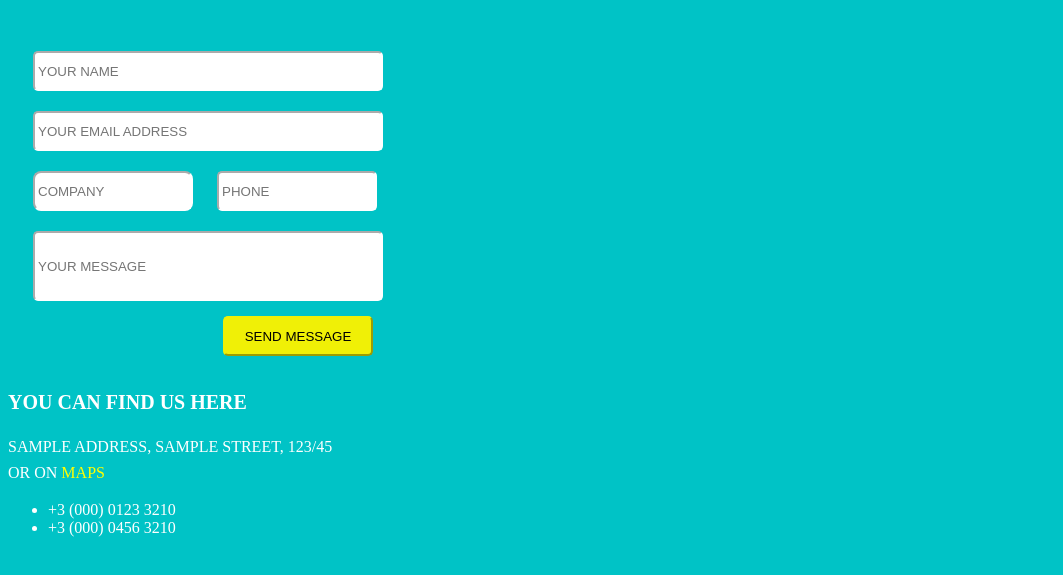
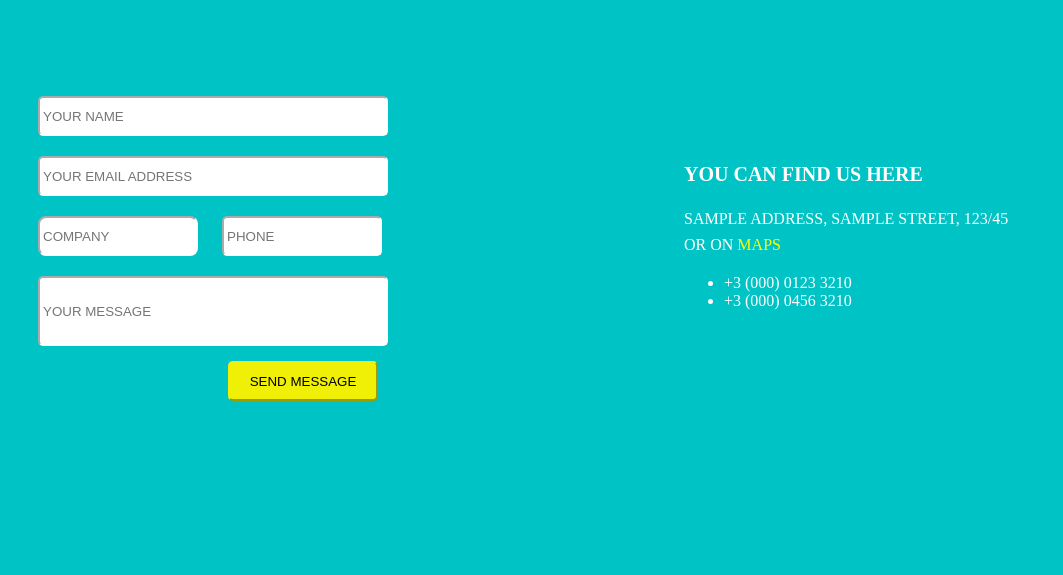
Before and after one commit to habibaihab/Nti-tasks, a plain HTML site: page contact_form.html in a window 1280 px wide. Shown: the part 143-718 px from the top of the page, without its empty margins (0-1063 px from the left). Drawn offline with Linux system fonts and the light colour scheme.

Commit message:
update the info

```diff
--- a/style.css
+++ b/style.css
@@ -10,10 +10,11 @@ body{
     background-color:#00c3c6;
 }
 .contact-form{
-    margin-bottom: 10px;
-    padding: 15px;
+    margin-top: 40px;
+    padding: 20px;
+    width: 40%;
+    display: inline-block;
     width: 50%;
-
 }
 .contact-form input{
     margin: 10px;
@@ -24,7 +25,7 @@ body{
     border-color: white;
 }
 #company{
-    width: 150px;        /* Extra padding for the company field */
+    width: 150px;
     border-radius: 8px;
 
 }
@@ -46,9 +47,14 @@ body{
     border-radius: 5px;
     border-color:rgb(240, 240, 6);
 }
+.info{
+    display: inline-block;
+    width: 40%;
+    position: relative;
+    bottom: 80px;
+}
 .info h3 {
     color: white;
-    margin-bottom: 20px;
     font-size: 20PX;
 }
 .info p {
```
